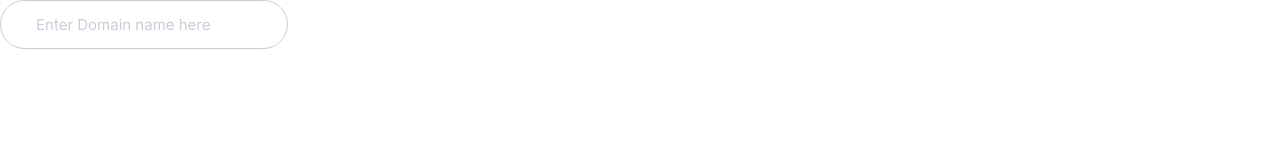
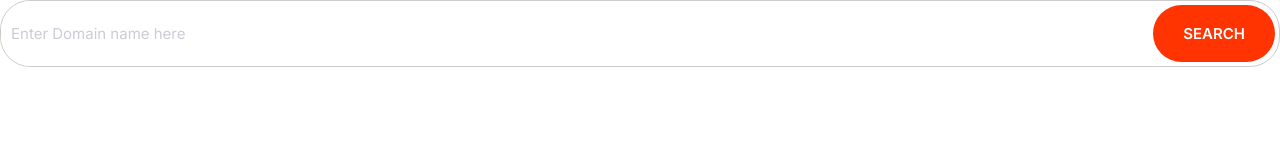
Before and after one commit to RaveenaReddyGinjala/HTML-CSS, a plain HTML site: page index.html in a window 1280 px wide. Drawn offline with Linux system fonts and the light colour scheme.

Commit message:
Build Input Group.

```diff
--- a/css/styles.css
+++ b/css/styles.css
@@ -11,7 +11,8 @@ html{
     --color-accent:#ff3400;
     --color-heading:#1b0760;
     --color-body:#918ca4;
-
+    --color-border:#ccc;
+    --border-radius:30px;
     }
 body{
     font-family: Inter,Arial, Helvetica, sans-serif;
@@ -205,8 +206,8 @@ margin: 1rem 0;
 /*Input*/
 .input{
     padding: 1.5rem 3.5rem;
-    border:1px solid #ccc;
-    border-radius: 30px;
+    border:1px solid var(--color-border);
+    border-radius: var(--border-radius);
     outline: 0;
     color:var(--color-heading);
     font-size: 2rem;
@@ -215,6 +216,20 @@ margin: 1rem 0;
     color:#cdcbd7;
 }
 
+.input-group{
+    border:1px solid var(--color-border);
+    border-radius: var(--border-radius);
+    display: flex;
+}
+.input-group .input{
+    border: 0;
+    flex-grow: 1;
+    padding:1.5rem 1rem;
+}
+.input-group .btn{
+    margin: 4px;
+}
+
 @media screen and (min-width:1024px){
     .input{
         font-size: 1.5rem;
--- a/index.html
+++ b/index.html
@@ -15,6 +15,9 @@
     <title>Document</title>
   </head>
   <body>
-    <input type="text" class="input" placeholder="Enter Domain name here" />
+    <div class="input-group">
+      <input type="text" class="input" placeholder="Enter Domain name here" />
+      <button class="btn btn--accent">Search</button>
+    </div>
   </body>
 </html>
```
Also changed, not shown: components/Input.html (added, +4 -0 lines), 1 other file.
